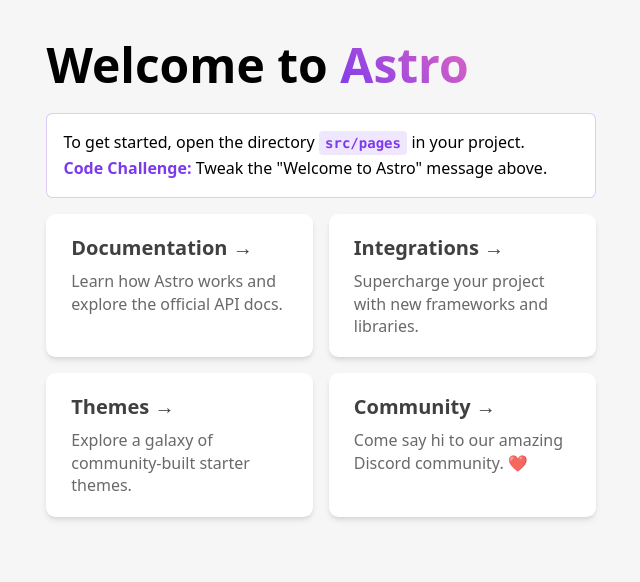
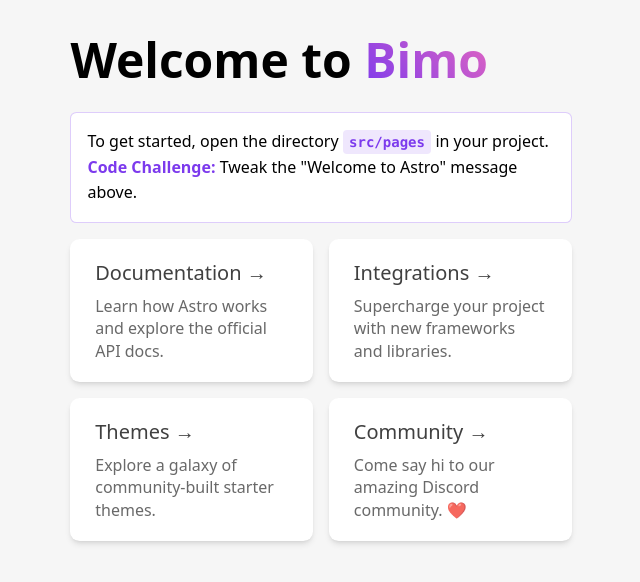
Before and after one commit to M3IY0U/timostestdomain-astro, an Astro site: page / in a window 1280 px wide. Shown: the whole page, without its empty margins (319-959 px from the left). Built offline with nearby package versions, Linux system fonts and the light colour scheme; Astro itself is replaced by a stand-in of ours.

Commit message:
Add tailwind

```diff
--- a/astro.config.mjs
+++ b/astro.config.mjs
@@ -1,4 +1,8 @@
 import { defineConfig } from 'astro/config';
 
+import tailwind from "@astrojs/tailwind";
+
 // https://astro.build/config
-export default defineConfig({});
+export default defineConfig({
+  integrations: [tailwind()]
+});
--- a/package.json
+++ b/package.json
@@ -10,6 +10,8 @@
     "astro": "astro"
   },
   "dependencies": {
-    "astro": "^2.0.18"
+    "@astrojs/tailwind": "^3.1.1",
+    "astro": "^2.1.3",
+    "tailwindcss": "^3.2.7"
   }
 }
--- a/src/pages/index.astro
+++ b/src/pages/index.astro
@@ -5,7 +5,7 @@
 
 <Layout title="Welcome to Astro.">
 	<main>
-		<h1>Welcome to <span class="text-gradient">Astro</span></h1>
+		<h1>Welcome to <span class="text-gradient">Bimo</span></h1>
 		<p class="instructions">
 			To get started, open the directory <code>src/pages</code> in your project.<br />
 			<strong>Code Challenge:</strong> Tweak the "Welcome to Astro" message above.
--- /dev/null
+++ b/tailwind.config.cjs
@@ -0,0 +1,8 @@
+/** @type {import('tailwindcss').Config} */
+module.exports = {
+	content: ['./src/**/*.{astro,html,js,jsx,md,mdx,svelte,ts,tsx,vue}'],
+	theme: {
+		extend: {},
+	},
+	plugins: [],
+}
```
Also changed, not shown: 1 other file.
